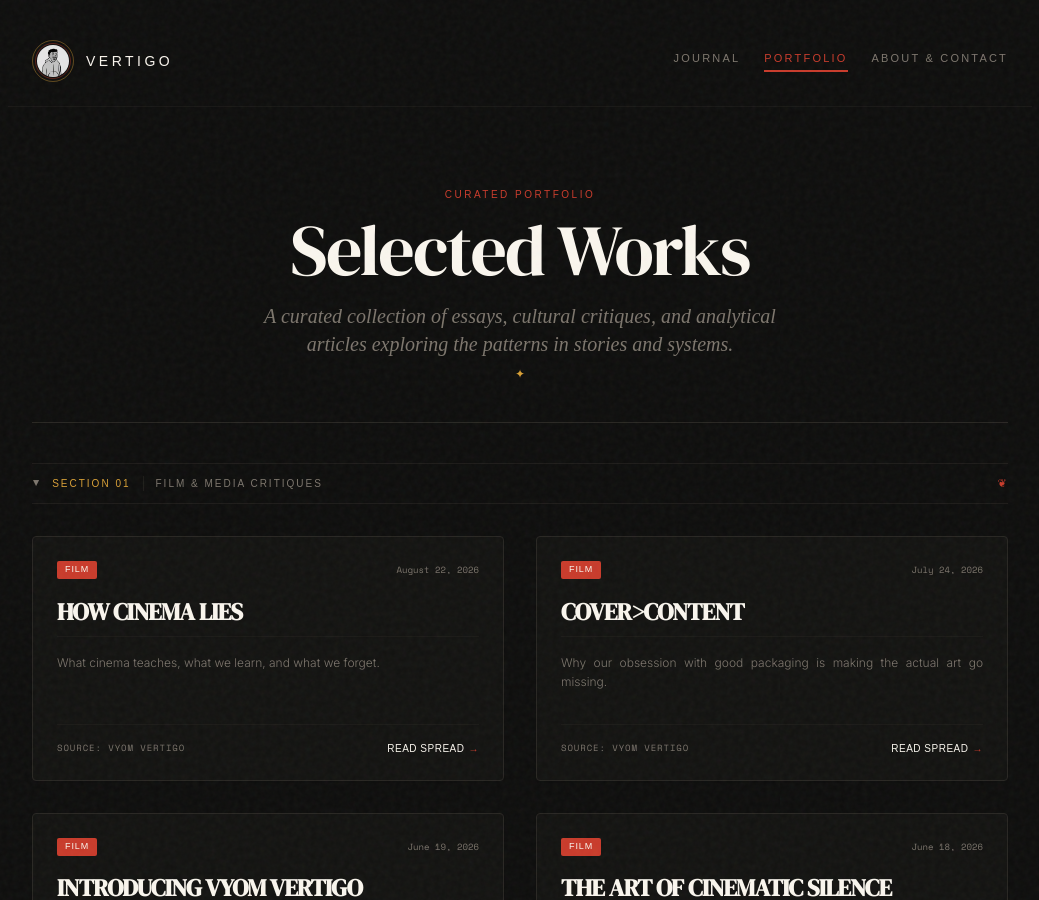
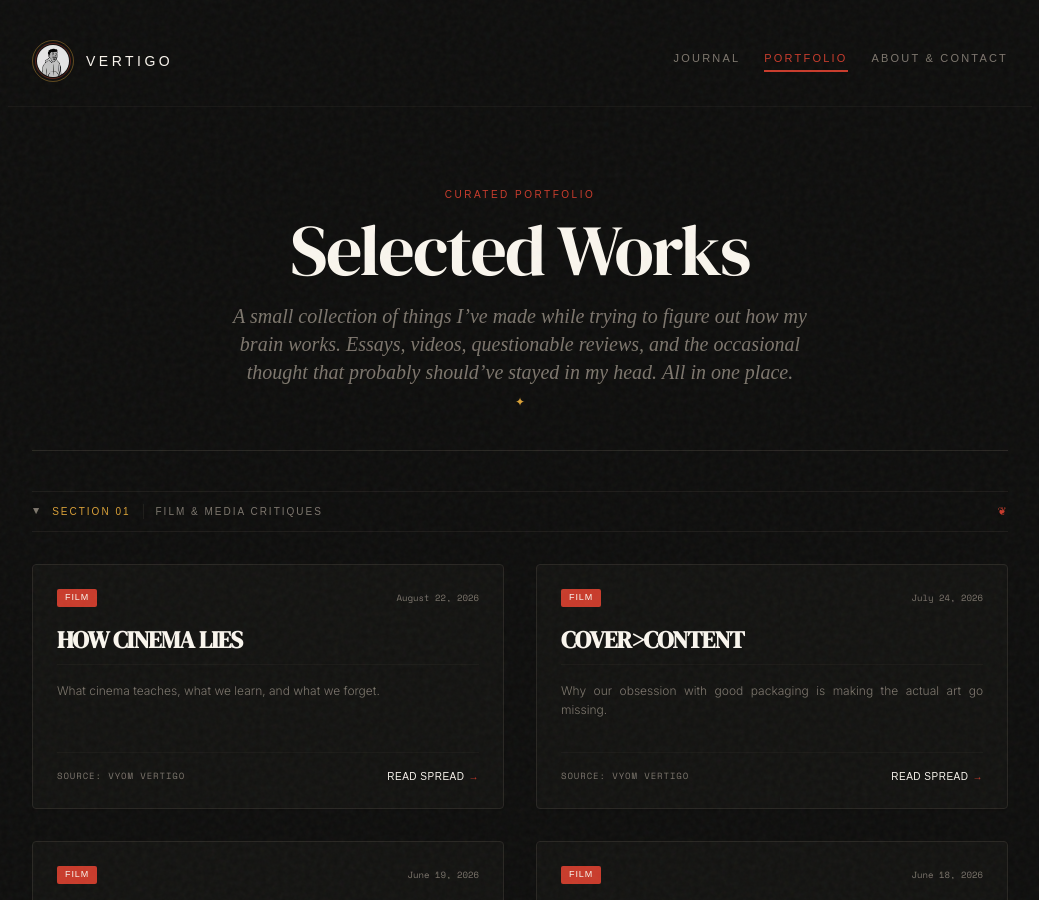
Before and after one commit to Vyom11/vyom_vertigo, a Jekyll site: the page built from portfolio.md, in a window 1280 px wide and 900 px high. Shown: the whole window, without its empty margins (120-1159 px from the left). Built offline with Jekyll 4.4.1, drawn with Linux system fonts in a browser that asks for light colours; nearby versions of some CDN libraries; some web fonts are replaced.

Commit message:
changes to portfolio again.

```diff
--- a/portfolio.md
+++ b/portfolio.md
@@ -12,7 +12,7 @@
     Selected Works
   </h1>
   <p class="font-serif italic text-lg sm:text-xl text-brandMuted max-w-xl leading-relaxed">
-    A curated collection of essays, cultural critiques, and analytical articles exploring the patterns in stories and systems.
+    A small collection of things I’ve made while trying to figure out how my brain works. Essays, videos, questionable reviews, and the occasional thought that probably should’ve stayed in my head. All in one place.
   </p>
   <div class="text-brandYellow text-xs select-none mt-2">✦</div>
 </header>
```
Also changed, not shown: about.md (+1 -1 lines).
